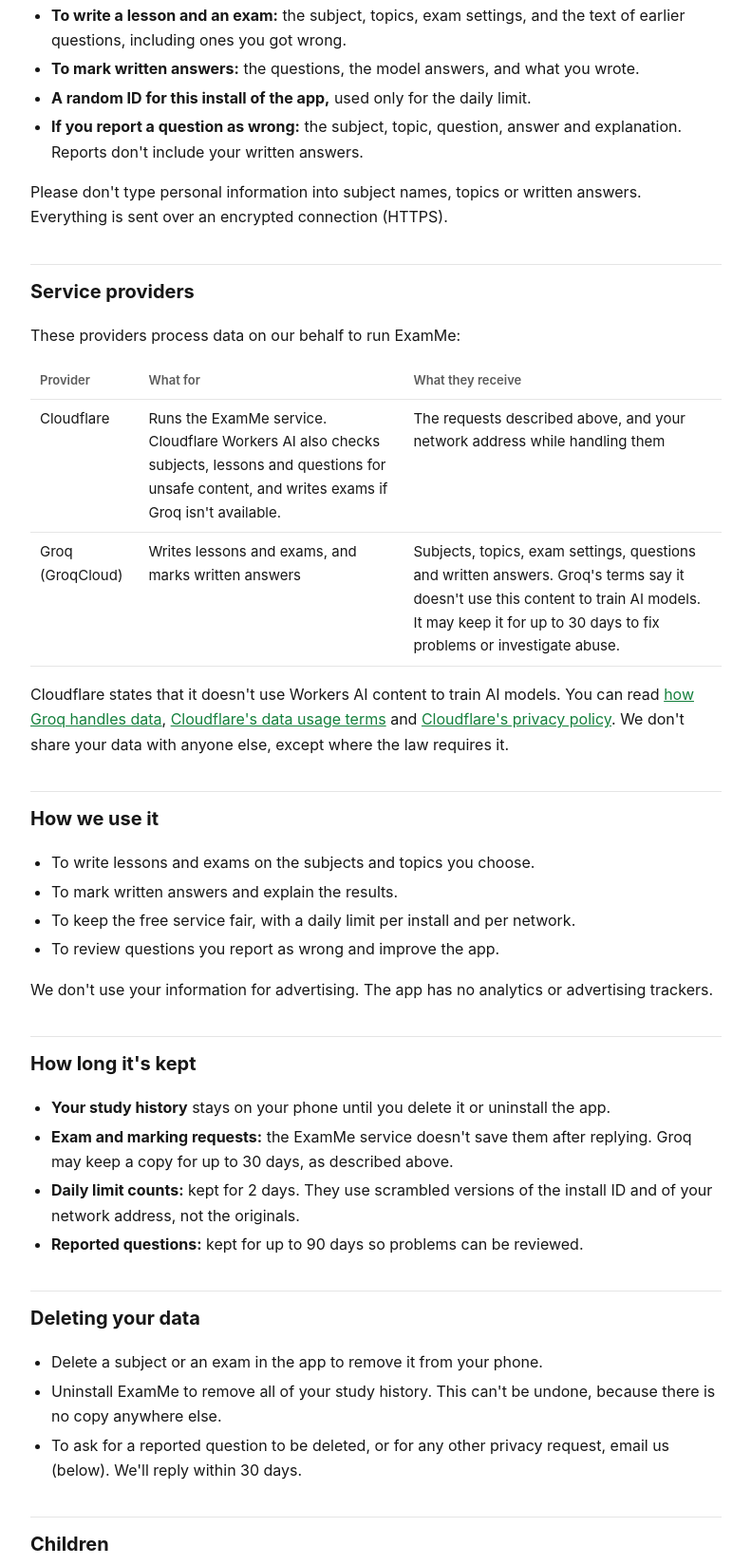
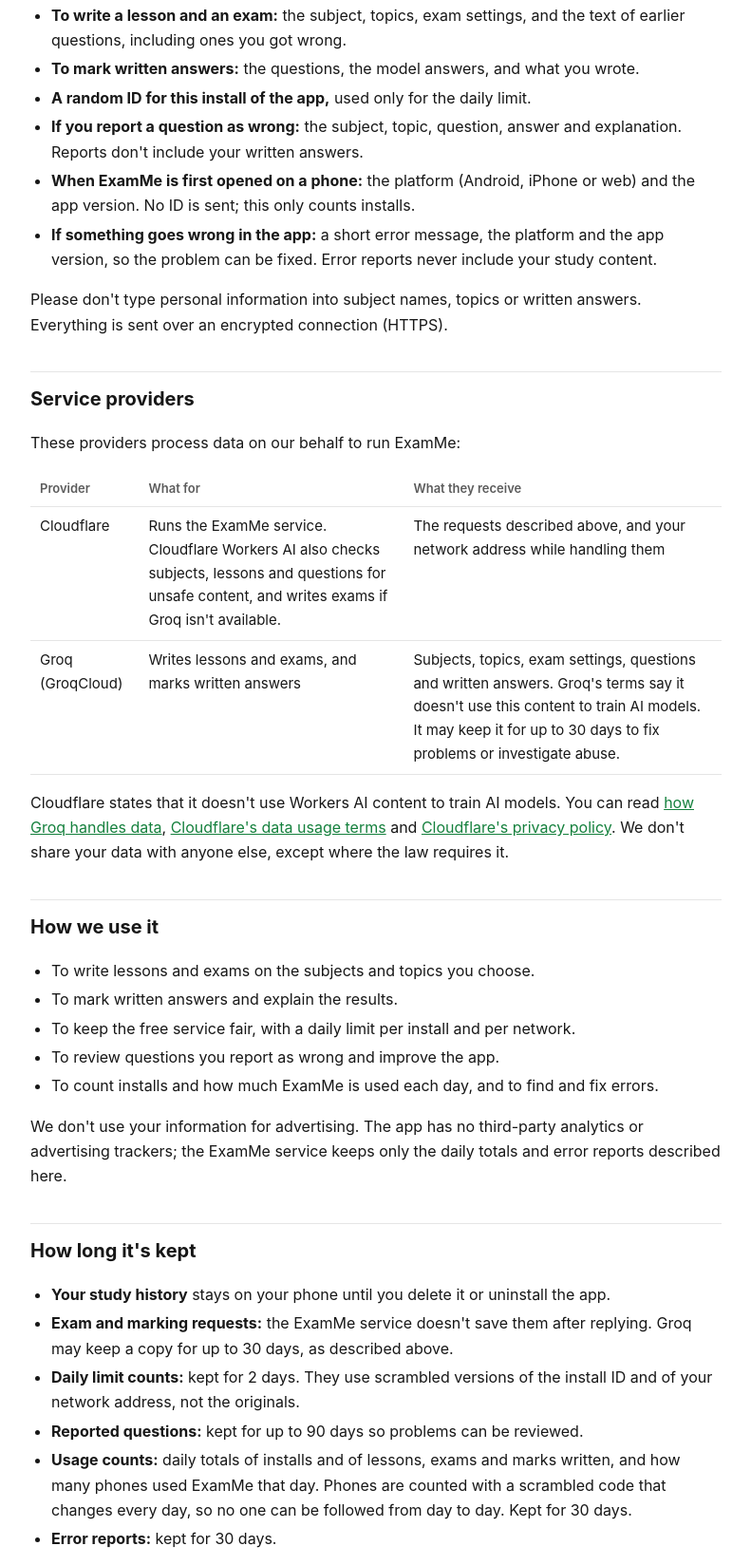
Before and after one commit to tarynmaloney5-ui/exammenow-site, a plain HTML site: page privacy.html in a window 1280 px wide. Shown: the part 912-2560 px from the top of the page at 95% size, without its empty margins (244-1035 px from the left). Drawn offline with Linux system fonts and the light colour scheme.

Commit message:
Privacy policy: install counts and error reports
ExamMe now counts installs with a one-time hello that carries no ID,
keeps daily usage totals (phones counted with a code that changes every
day) and receives short error reports. All are kept for 30 days and
never include study content.

Co-Authored-By: Claude Opus 5.5 <noreply@anthropic.com>

```diff
--- a/privacy.html
+++ b/privacy.html
@@ -14,7 +14,7 @@
 <header><img src="icon.png" alt=""><a href="./">ExamMe</a></header>
 
 <h1>Privacy Policy</h1>
-<p class="meta">Effective November 9, 2026</p>
+<p class="meta">Effective November 9, 2026 · Updated November 21, 2026 (install counts and error reports)</p>
 
 <p>ExamMe is a study app for Android and iPhone, created and run by Taryn Maloney ("we", "us"). This policy explains what information the app uses, where it goes, how long it's kept, and how to delete it.</p>
 
@@ -35,6 +35,8 @@
 <li><strong>To mark written answers:</strong> the questions, the model answers, and what you wrote.</li>
 <li><strong>A random ID for this install of the app,</strong> used only for the daily limit.</li>
 <li><strong>If you report a question as wrong:</strong> the subject, topic, question, answer and explanation. Reports don't include your written answers.</li>
+<li><strong>When ExamMe is first opened on a phone:</strong> the platform (Android, iPhone or web) and the app version. No ID is sent; this only counts installs.</li>
+<li><strong>If something goes wrong in the app:</strong> a short error message, the platform and the app version, so the problem can be fixed. Error reports never include your study content.</li>
 </ul>
 <p>Please don't type personal information into subject names, topics or written answers. Everything is sent over an encrypted connection (HTTPS).</p>
 
@@ -55,8 +57,9 @@
 <li>To mark written answers and explain the results.</li>
 <li>To keep the free service fair, with a daily limit per install and per network.</li>
 <li>To review questions you report as wrong and improve the app.</li>
+<li>To count installs and how much ExamMe is used each day, and to find and fix errors.</li>
 </ul>
-<p>We don't use your information for advertising. The app has no analytics or advertising trackers.</p>
+<p>We don't use your information for advertising. The app has no third-party analytics or advertising trackers; the ExamMe service keeps only the daily totals and error reports described here.</p>
 
 <h2>How long it's kept</h2>
 <ul>
@@ -64,6 +67,8 @@
 <li><strong>Exam and marking requests:</strong> the ExamMe service doesn't save them after replying. Groq may keep a copy for up to 30 days, as described above.</li>
 <li><strong>Daily limit counts:</strong> kept for 2 days. They use scrambled versions of the install ID and of your network address, not the originals.</li>
 <li><strong>Reported questions:</strong> kept for up to 90 days so problems can be reviewed.</li>
+<li><strong>Usage counts:</strong> daily totals of installs and of lessons, exams and marks written, and how many phones used ExamMe that day. Phones are counted with a scrambled code that changes every day, so no one can be followed from day to day. Kept for 30 days.</li>
+<li><strong>Error reports:</strong> kept for 30 days.</li>
 </ul>
 
 <h2>Deleting your data</h2>
```
